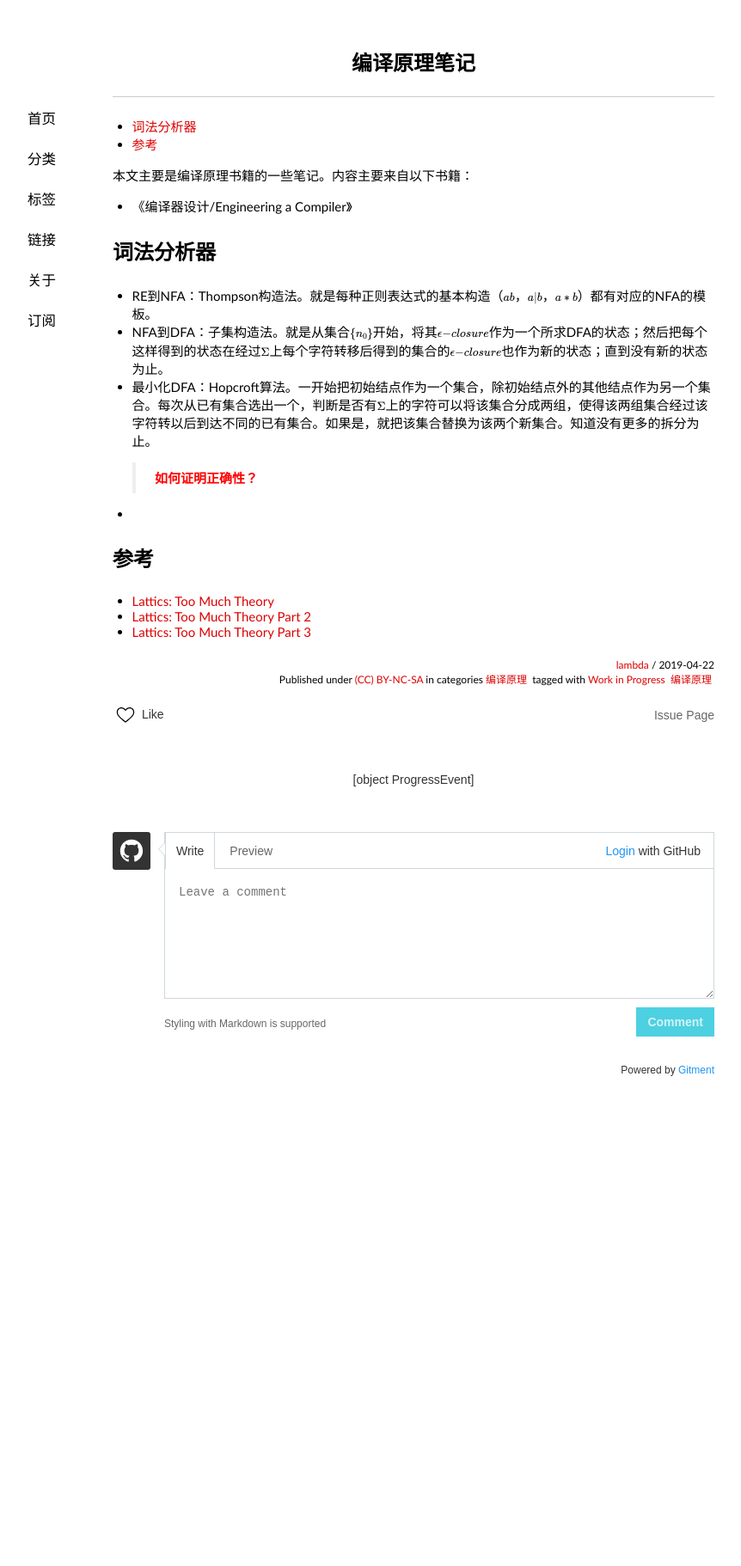
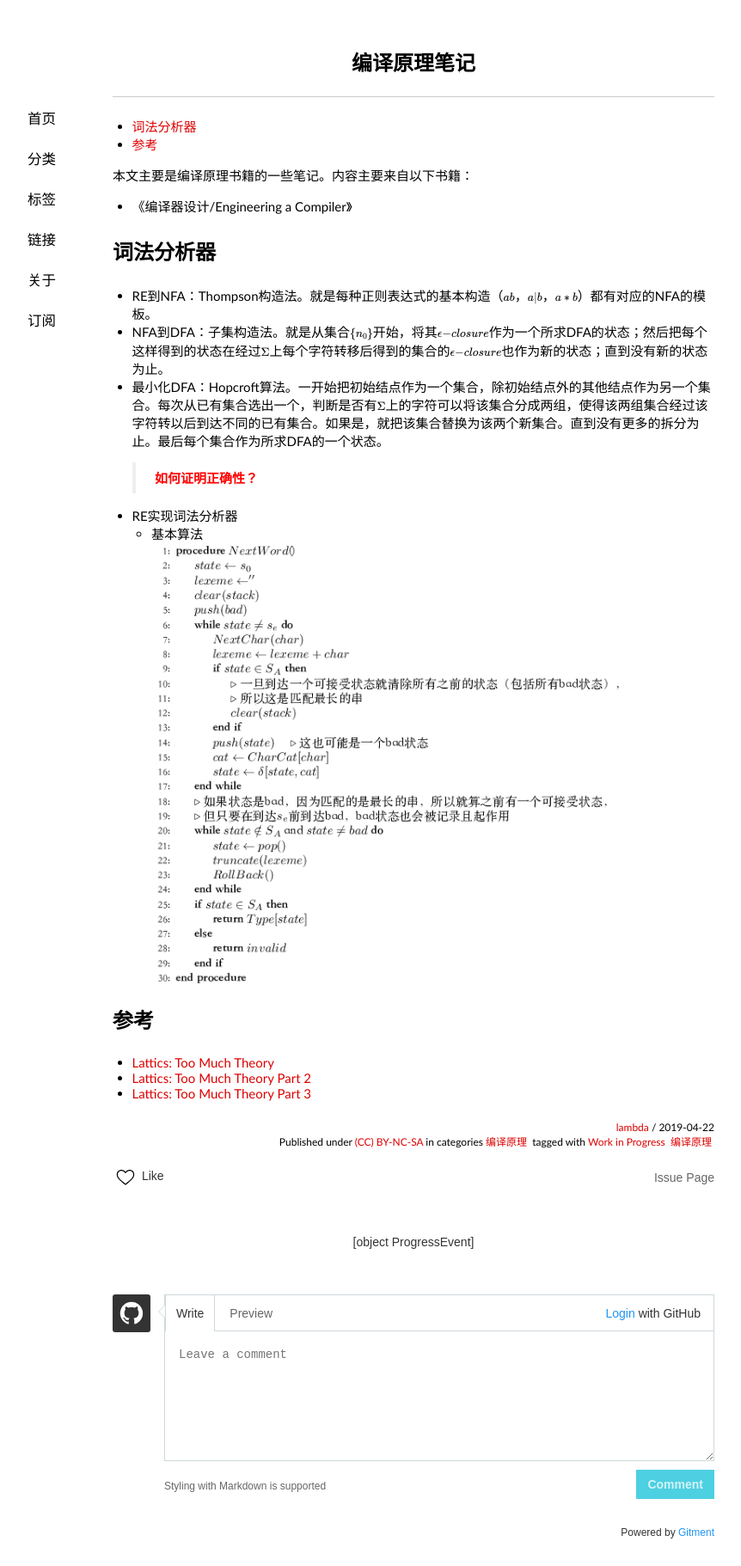
Before and after one commit to lam8da/lam8da.github.io, a Jekyll site: the page built from _posts/2019-04-22-compiler-principles-notes.md, in a window 1280 px wide. Shown: the whole page at 86% size, without its empty margins (159-1021 px from the left). Built offline with Jekyll 4.4.1, drawn with Linux system fonts in a browser that asks for light colours; nearby versions of some CDN libraries; formulas are drawn with MathJax 3; before the commit the page ends 1284 px from its top, so only the background shows below that.

Commit message:
Add algorithm 2.14

```diff
--- a/_posts/2019-04-22-compiler-principles-notes.md
+++ b/_posts/2019-04-22-compiler-principles-notes.md
@@ -22,10 +22,12 @@ tags:
 
 - RE到NFA：Thompson构造法。就是每种正则表达式的基本构造（$$ab$$，$$a\vert b$$，$$a\ast b$$）都有对应的NFA的模板。
 - NFA到DFA：子集构造法。就是从集合$$\{n_0\}$$开始，将其$$\epsilon{-}closure$$作为一个所求DFA的状态；然后把每个这样得到的状态在经过$$\Sigma$$上每个字符转移后得到的集合的$$\epsilon{-}closure$$也作为新的状态；直到没有新的状态为止。
-- 最小化DFA：Hopcroft算法。一开始把初始结点作为一个集合，除初始结点外的其他结点作为另一个集合。每次从已有集合选出一个，判断是否有$$\Sigma$$上的字符可以将该集合分成两组，使得该两组集合经过该字符转以后到达不同的已有集合。如果是，就把该集合替换为该两个新集合。知道没有更多的拆分为止。
+- 最小化DFA：Hopcroft算法。一开始把初始结点作为一个集合，除初始结点外的其他结点作为另一个集合。每次从已有集合选出一个，判断是否有$$\Sigma$$上的字符可以将该集合分成两组，使得该两组集合经过该字符转以后到达不同的已有集合。如果是，就把该集合替换为该两个新集合。直到没有更多的拆分为止。最后每个集合作为所求DFA的一个状态。
   > 如何证明正确性？
     {: .lambda_question}
--
+- RE实现词法分析器
+  - 基本算法
+    <img src="{{ site.url }}/assets/2019-04-22-compiler-principles-notes/2.14.png" alt="2.14" style="margin: 4px">
 
 # 参考
 
--- a/media/css/style.css
+++ b/media/css/style.css
@@ -107,7 +107,7 @@ blockquote p {
  */
 .content img {
   display: block;
-  margin: 4px auto;
+  margin: 4px auto;  /* 'auto' makes it middle-aligned */
   max-width: 550px;
 }
 #tag_cloud {
```
Also changed, not shown: _posts/2016-11-07-blogging-resources.md (+1 -0 lines), assets/2019-04-22-compiler-principles-notes/2.14.png (added), 3 other files.
